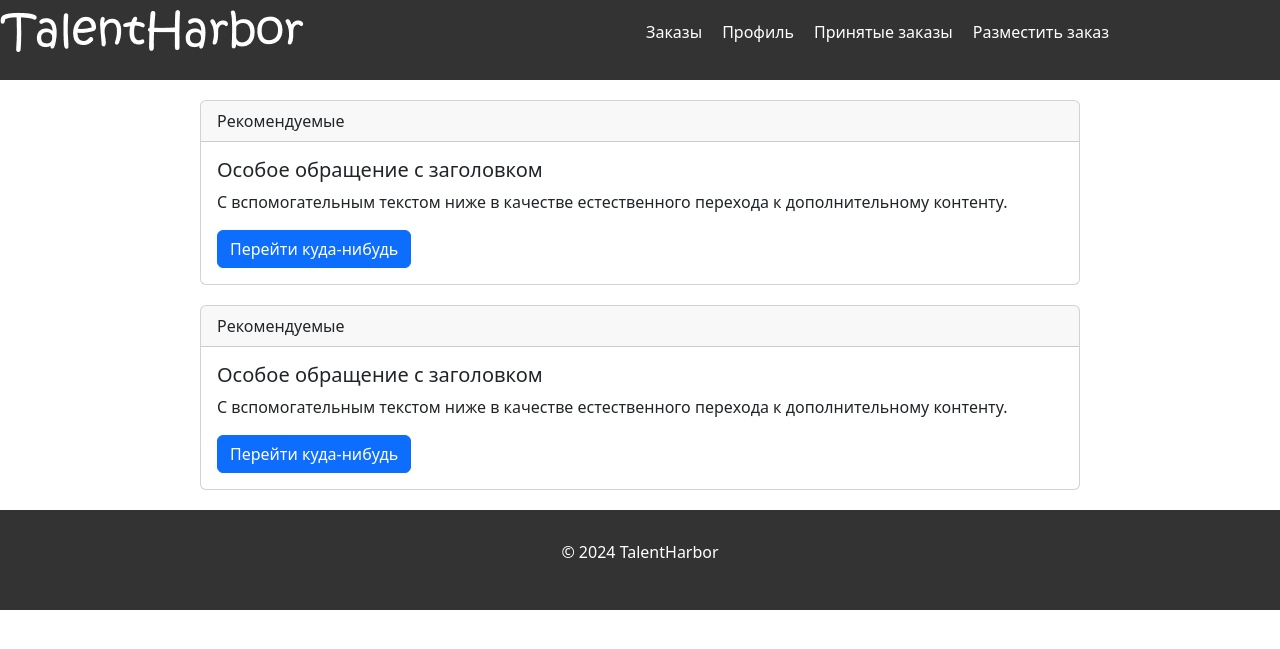
After one commit to Nikitjunior/freelance, a Flask app: page /orders in a window 1280 px wide. The commit adds this page. Shown: the top 649 px of the page. Run offline with Flask 3, Linux system fonts and the light colour scheme.

Commit message:
add a skeleton for orders

```diff
--- a/main.py
+++ b/main.py
@@ -104,6 +104,11 @@ def profile():
         return render_template('profile.html', title='Профиль', data=data)
 
 
+@app.route("/orders")
+def orders():
+    return render_template("orders.html", title="Заказы")
+
+
 def main():
     db_session.global_init("db/freelance.db")
     app.run()
--- a/static/css/base_style.css
+++ b/static/css/base_style.css
@@ -1,4 +1,4 @@
-/* Reset styles */
+
 * {
     margin: 0;
     padding: 0;
@@ -64,7 +64,7 @@ footer {
 }
 
 nav {
-    margin-left: 400px;
+    margin-left: 300px;
     display: flex;
     justify-content: center;
     align-items: center;
--- /dev/null
+++ b/static/css/orders_style.css
@@ -0,0 +1,6 @@
+.card{
+    margin-left: 200px;
+    margin-right: 200px;
+    margin-top: 20px;
+    margin-bottom: 20px;
+}
--- a/templates/base.html
+++ b/templates/base.html
@@ -15,8 +15,10 @@
             </div>
             <nav>
                 <ul>
-                    <li><a href="#">Orders</a></li>
-                    <li><a href="/profile">Profile</a></li>
+                    <li><a href="/orders">Заказы</a></li>
+                    <li><a href="/profile">Профиль</a></li>
+                    <li><a href="#">Принятые заказы</a></li>
+                    <li><a href="#">Разместить заказ</a></li>
                 </ul>
             </nav>
         </div>
--- /dev/null
+++ b/templates/orders.html
@@ -0,0 +1,26 @@
+{% extends "base.html" %}
+{% block content %}
+<link rel="stylesheet" href="static/css/orders_style.css">
+    <div class="card">
+      <div class="card-header">
+        Рекомендуемые
+      </div>
+      <div class="card-body">
+        <h5 class="card-title">Особое обращение с заголовком</h5>
+        <p class="card-text">С вспомогательным текстом ниже в качестве естественного перехода к дополнительному контенту.</p>
+        <a href="#" class="btn btn-primary">Перейти куда-нибудь</a>
+      </div>
+    </div>
+
+    <div class="card">
+      <div class="card-header">
+        Рекомендуемые
+      </div>
+      <div class="card-body">
+        <h5 class="card-title">Особое обращение с заголовком</h5>
+        <p class="card-text">С вспомогательным текстом ниже в качестве естественного перехода к дополнительному контенту.</p>
+        <a href="#" class="btn btn-primary">Перейти куда-нибудь</a>
+      </div>
+    </div>
+
+{% endblock %}
```
